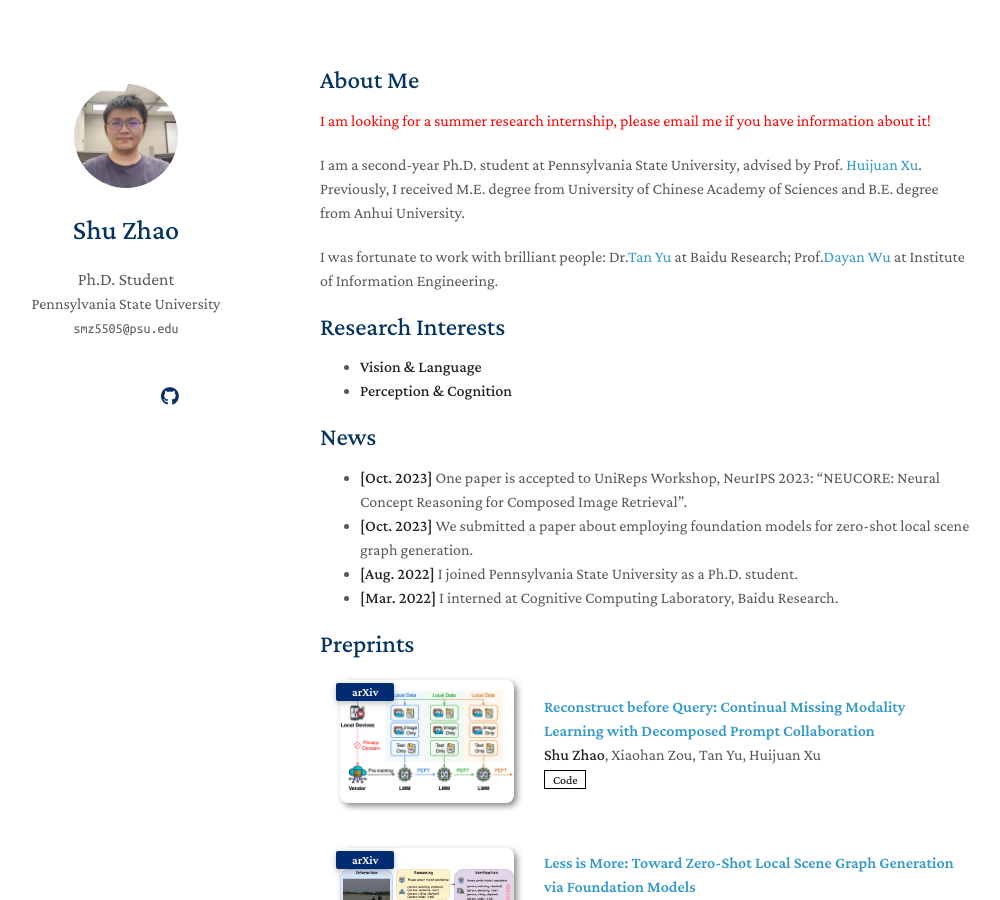
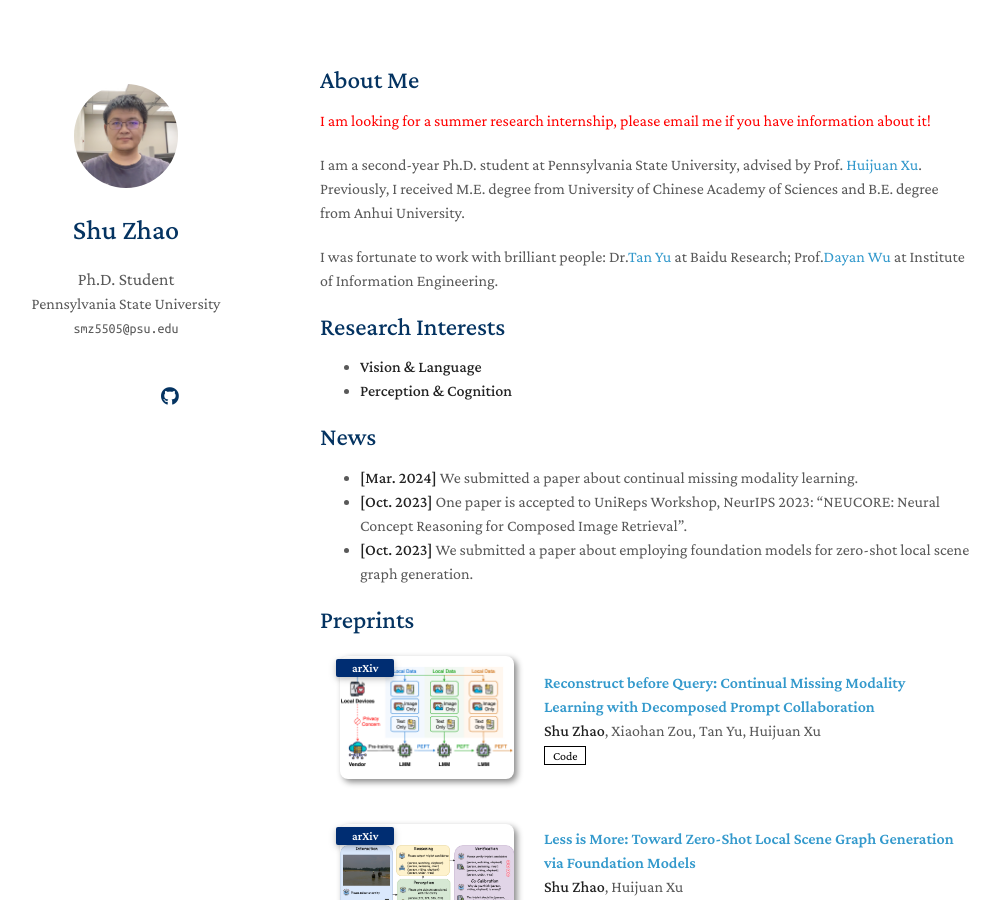
Before and after one commit to Tree-Shu-Zhao/Tree-Shu-Zhao.github.io, a Jekyll site: the page built from index.md, in a window 1280 px wide and 900 px high. Shown: the whole window, without its empty margins (150-1150 px from the left). Built offline with Jekyll 4.4.1, drawn with Linux system fonts in a browser that asks for light colours; nearby versions of some CDN libraries; a style sheet for code colours, icons or effects is not loaded; our own code applies the rules of GitHub Pages for plain Markdown files.

Commit message:
Update index.md

```diff
--- a/index.md
+++ b/index.md
@@ -16,10 +16,9 @@ I was fortunate to work with brilliant people: Dr.[Tan Yu](https://sites.google.
 - **Perception & Cognition**
 
 ## News
+- **[Mar. 2024]** We submitted a paper about continual missing modality learning.
 - **[Oct. 2023]** One paper is accepted to UniReps Workshop, NeurIPS 2023: "NEUCORE: Neural Concept Reasoning for Composed Image Retrieval".
 - **[Oct. 2023]** We submitted a paper about employing foundation models for zero-shot local scene graph generation.
-- **[Aug. 2022]** I joined Pennsylvania State University as a Ph.D. student.
-- **[Mar. 2022]** I interned at Cognitive Computing Laboratory, Baidu Research.
 
 {% include_relative _includes/publications.md %}
 
```
